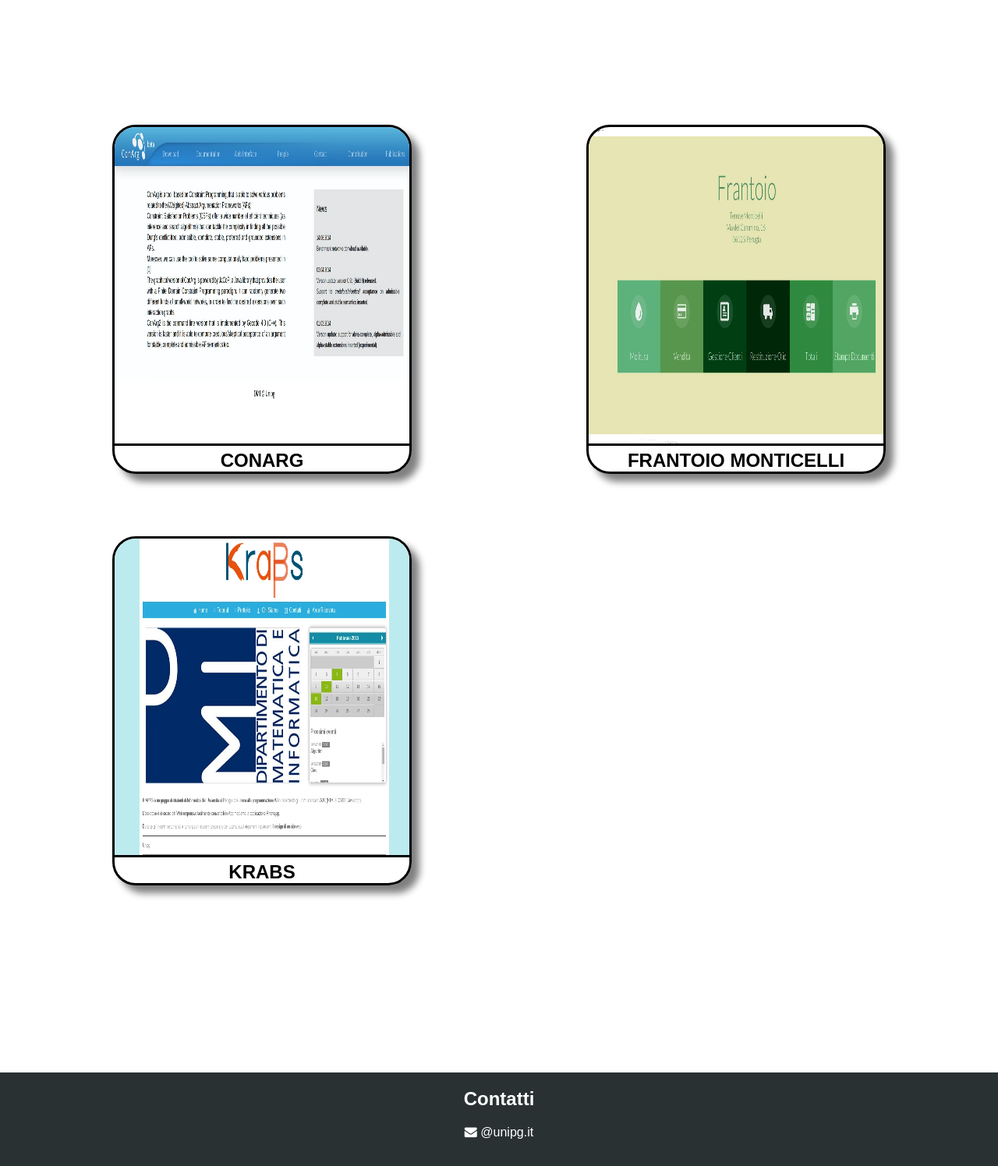
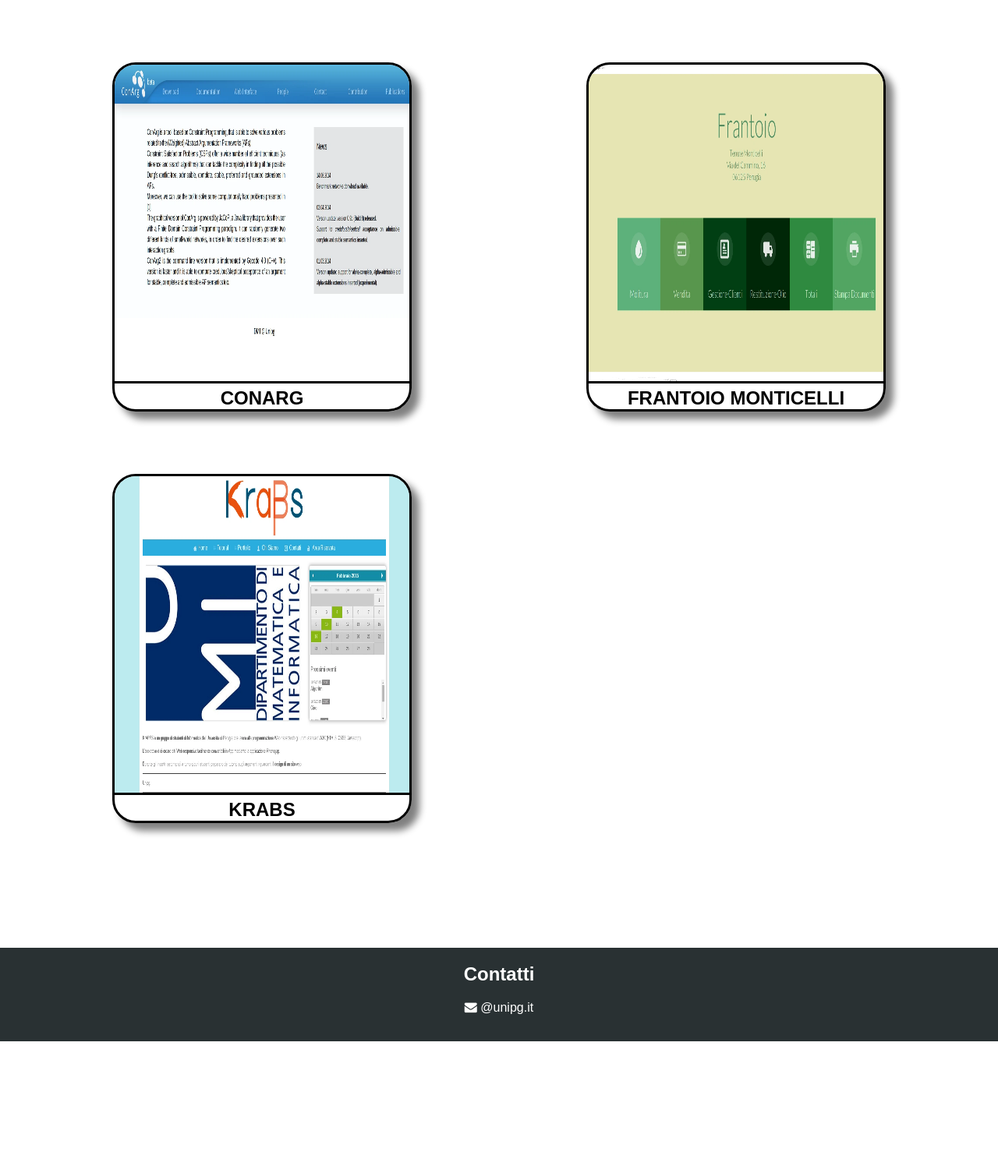
Before and after one commit to AppLab-UniPg/AppLab, a PHP site: page /portfolio/index.html in a window 1280 px wide. Shown: the part 80-1576 px from the top of the page at 78% size. After the commit the page ends 1416 px from the top, so only its background shows below. Run offline with PHP 8.4, Linux system fonts and the light colour scheme.

Commit message:
Fix some height

```diff
--- a/chisiamo/chisiamo.css
+++ b/chisiamo/chisiamo.css
@@ -1,7 +1,8 @@
 .profile-grid {
     display: grid;
     grid-gap: 2.5vw;
-    margin: 20vh 2.5vw 20vh 2.5vw;
+    margin: 10vh 2.5vw 10vh 2.5vw;
+    min-height: 55vh;
     grid-template-columns: repeat(6, auto);
 }
 
--- a/portfolio/portfolio.css
+++ b/portfolio/portfolio.css
@@ -2,7 +2,8 @@
 .grid {
     display: grid;
     grid-gap: 2.5vw;
-    margin: 20vh 2.5vw 20vh 2.5vw;
+    margin: 10vh 2.5vw 10vh 2.5vw;
+    min-height: 55vh;
     grid-template-columns: repeat(3, auto);
   }
   /* ---------------- */
--- a/tutorial/tutorial.css
+++ b/tutorial/tutorial.css
@@ -3,6 +3,7 @@
   display: grid;
   width: 90%;
   margin: 10vh auto;
+  min-height: 55vh;
   grid-template-columns: repeat(4, auto);
 }
 /* ---------------- */
```
